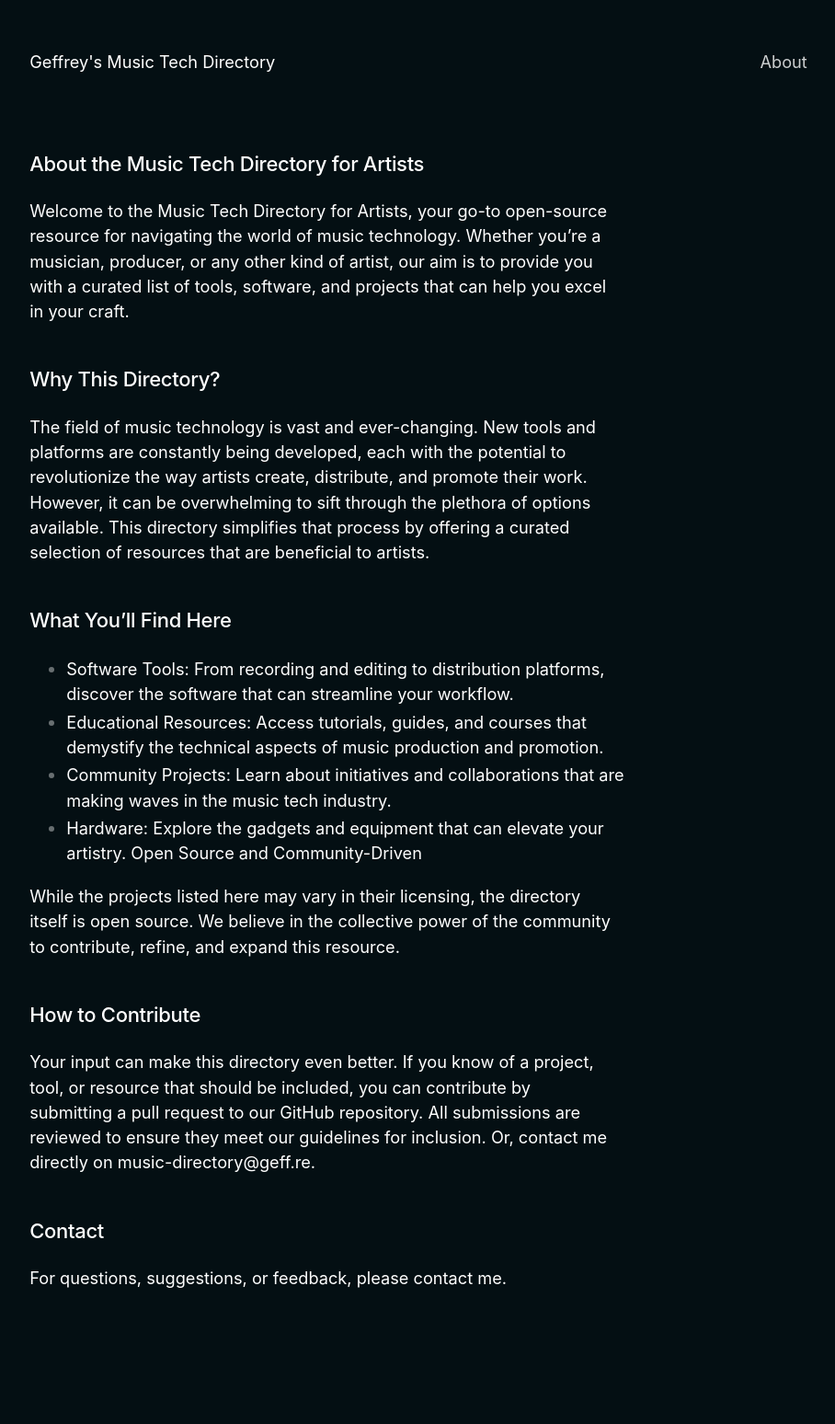
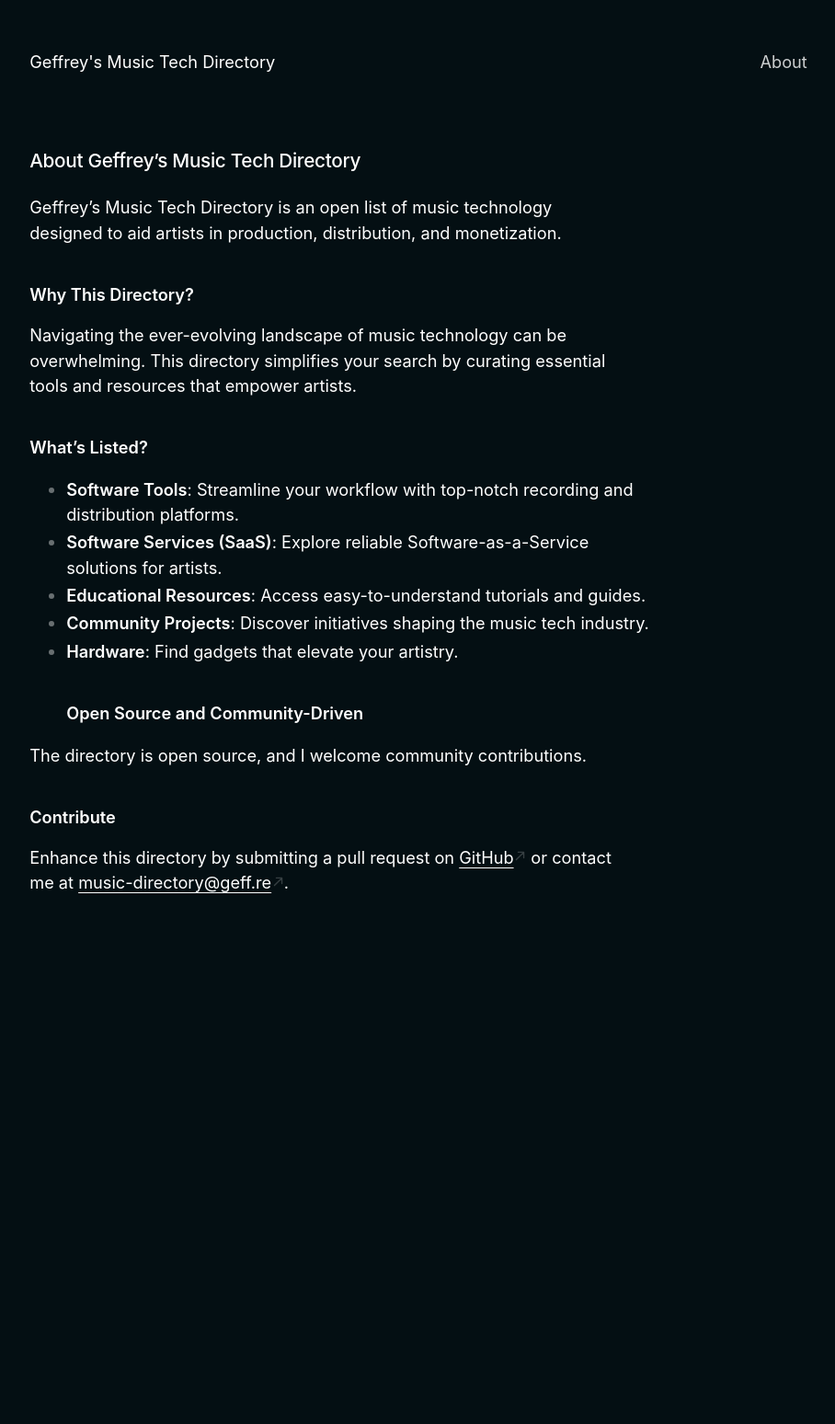
Before and after one commit to Geffreyvanderbos/plaintextjournal, a Jekyll site: the page built from _pages/About.md, in a window 1280 px wide. Shown: the whole page at 92% size, without its empty margins (175-1083 px from the left). Built offline with Jekyll 4.4.1, drawn with Linux system fonts in a browser that asks for light colours; after the commit the page ends 1119 px from its top, so only the background shows below that.

Commit message:
Made about page more clear

```diff
--- a/_pages/About.md
+++ b/_pages/About.md
@@ -4,24 +4,22 @@ title: About
 id: about
 permalink: /about
 ---
+### About Geffrey's Music Tech Directory
 
-## About the Music Tech Directory for Artists
-Welcome to the Music Tech Directory for Artists, your go-to open-source resource for navigating the world of music technology. Whether you're a musician, producer, or any other kind of artist, our aim is to provide you with a curated list of tools, software, and projects that can help you excel in your craft.
+Geffrey's Music Tech Directory is an open list of music technology designed to aid artists in production, distribution, and monetization.
+#### Why This Directory?
 
-## Why This Directory?
-The field of music technology is vast and ever-changing. New tools and platforms are constantly being developed, each with the potential to revolutionize the way artists create, distribute, and promote their work. However, it can be overwhelming to sift through the plethora of options available. This directory simplifies that process by offering a curated selection of resources that are beneficial to artists.
+Navigating the ever-evolving landscape of music technology can be overwhelming. This directory simplifies your search by curating essential tools and resources that empower artists.
+#### What's Listed?
 
-## What You'll Find Here
-- Software Tools: From recording and editing to distribution platforms, discover the software that can streamline your workflow.
-- Educational Resources: Access tutorials, guides, and courses that demystify the technical aspects of music production and promotion.
-- Community Projects: Learn about initiatives and collaborations that are making waves in the music tech industry.
-- Hardware: Explore the gadgets and equipment that can elevate your artistry.
-Open Source and Community-Driven
+- **Software Tools**: Streamline your workflow with top-notch recording and distribution platforms.
+- **Software Services (SaaS)**: Explore reliable Software-as-a-Service solutions for artists.
+- **Educational Resources**: Access easy-to-understand tutorials and guides.
+- **Community Projects**: Discover initiatives shaping the music tech industry.
+- **Hardware**: Find gadgets that elevate your artistry.
+#### Open Source and Community-Driven
 
-While the projects listed here may vary in their licensing, the directory itself is open source. We believe in the collective power of the community to contribute, refine, and expand this resource.
+The directory is open source, and I welcome community contributions.
+#### Contribute
 
-## How to Contribute
-Your input can make this directory even better. If you know of a project, tool, or resource that should be included, you can contribute by submitting a pull request to our GitHub repository. All submissions are reviewed to ensure they meet our guidelines for inclusion. Or, contact me directly on music-directory@geff.re.
-
-## Contact
-For questions, suggestions, or feedback, please contact me.
+Enhance this directory by submitting a pull request on [GitHub](https://github.com/Geffreyvanderbos/geffre) or contact me at [music-directory@geff.re](mailto:music-directory@geff.re).
```
Also changed, not shown: .obsidian/workspace.json, 3 other files.
